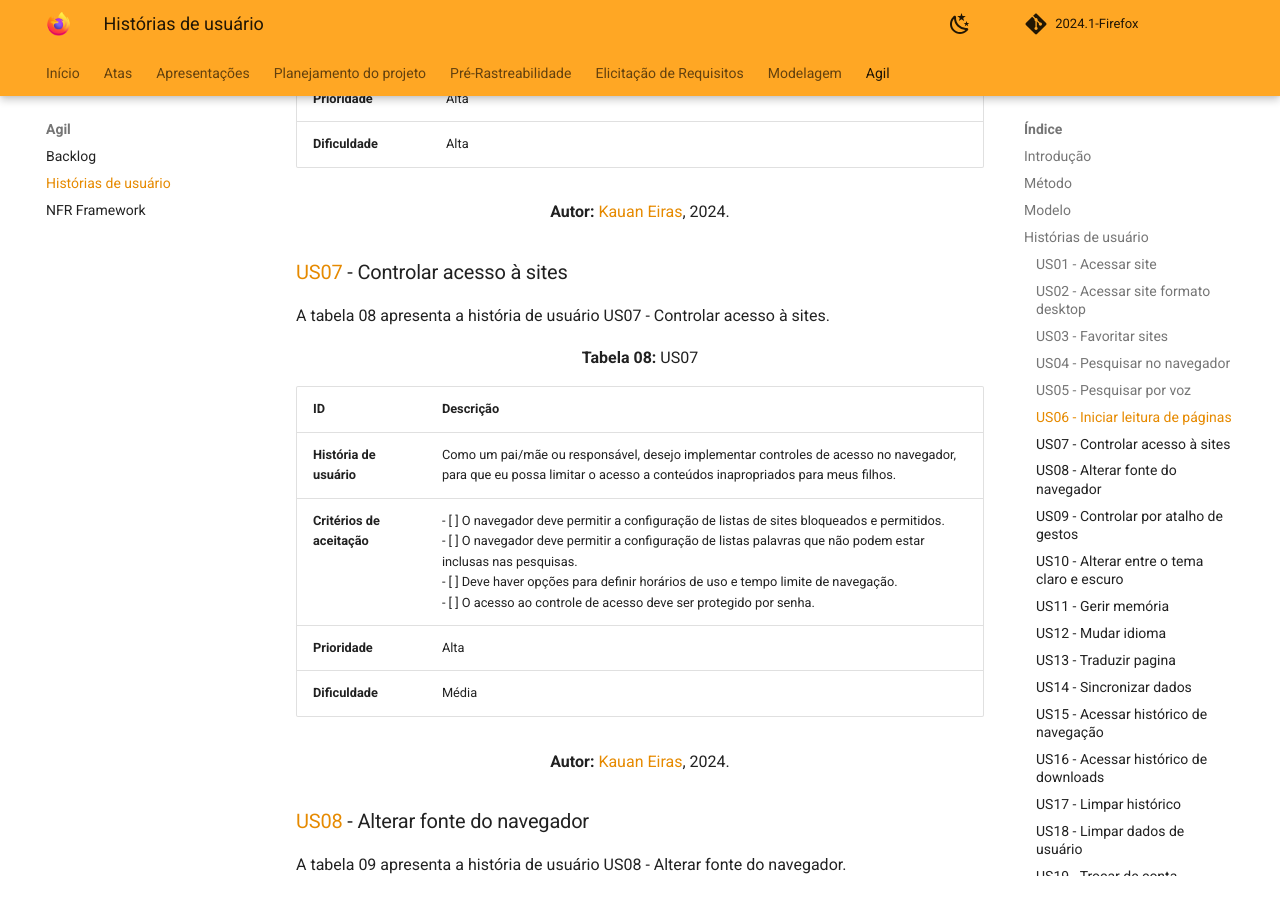
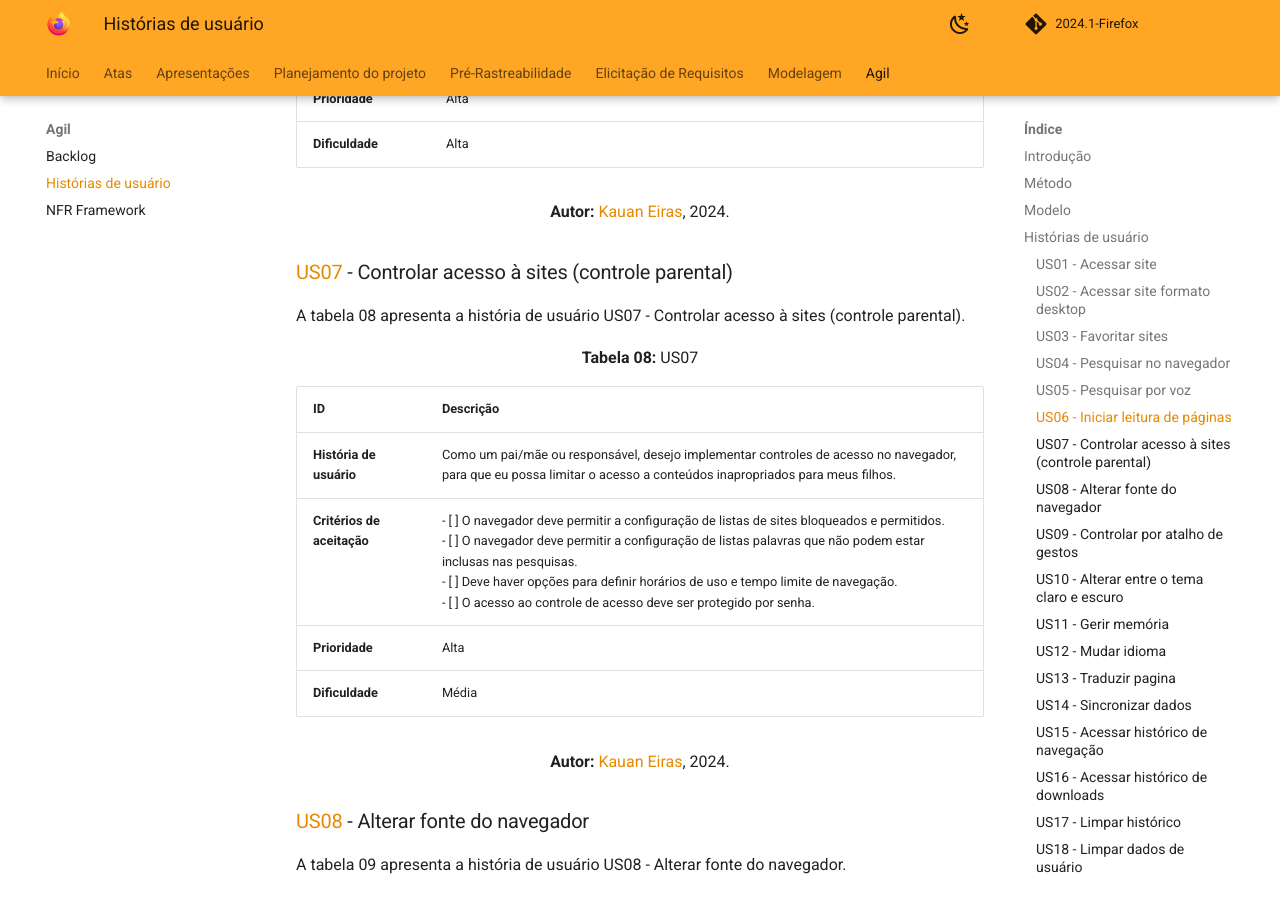
Before and after one commit to martinsglucas/Requisitos-de-Software, an MkDocs documentation site: the page built from docs/modelagem_agil/historias_de_usuario/historias_de_usuario.md, in a window 1280 px wide and 900 px high, scrolled down 4266 px. Built offline with MkDocs 1.6.1 and Material for MkDocs 9.7.7, drawn with Linux system fonts in a browser that asks for light colours; comment, search, counter and statistics services are not loaded.

Commit message:
correcoes

```diff
--- a/docs/modelagem_agil/historias_de_usuario/historias_de_usuario.md
+++ b/docs/modelagem_agil/historias_de_usuario/historias_de_usuario.md
@@ -158,9 +158,9 @@ A tabela 07 apresenta a história de usuário US06 - Iniciar leitura de páginas
     <font size="3"><p style="text-align: center"><b>Autor: </b><a href="https://github.com/kauaneiras">Kauan Eiras</a>, 2024.</p></font>
 </div>
 
-### [US07](../../elicitacao/priorizacao/requisitos_priorizados.md) - Controlar acesso à sites
+### [US07](../../elicitacao/priorizacao/requisitos_priorizados.md) - Controlar acesso à sites (controle parental)
 
-A tabela 08 apresenta a história de usuário US07 - Controlar acesso à sites.
+A tabela 08 apresenta a história de usuário US07 - Controlar acesso à sites (controle parental).
 
 <div align="center">
     <font size="3"><p style="text-align: center"><b>Tabela 08:</b>  US07</p></font>
```
Also changed, not shown: docs/modelagem_agil/backlog.md (+1 -1 lines).
